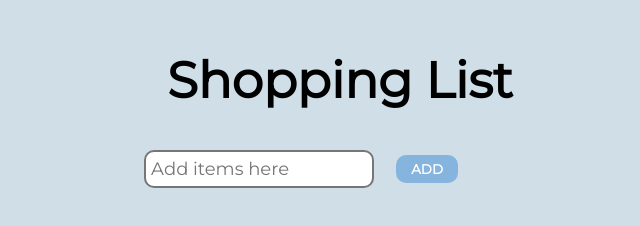
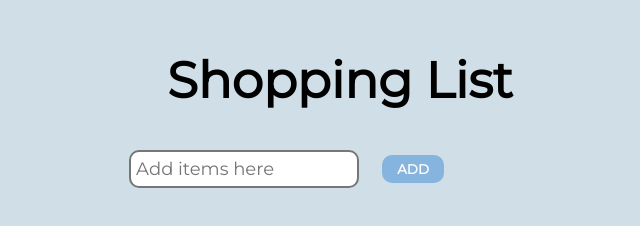
Before and after one commit to TyEverton/Grocery-List, a website: page public/index.html in a window 1280 px wide. Shown: the whole page, without its empty margins (345-985 px from the left). Drawn offline with Linux system fonts and the light colour scheme.

Commit message:
final final

```diff
--- a/public/styles.css
+++ b/public/styles.css
@@ -27,6 +27,7 @@ input {
   padding: 6px 5px;
   position: relative;
   top: 150px;
+  right: 15px;
 }
 
 ul {
@@ -53,6 +54,7 @@ ul {
   position: relative;
   top: 148px;
   cursor: pointer;
+  left: 1px;
 }
 
 .add_button:hover {
```
